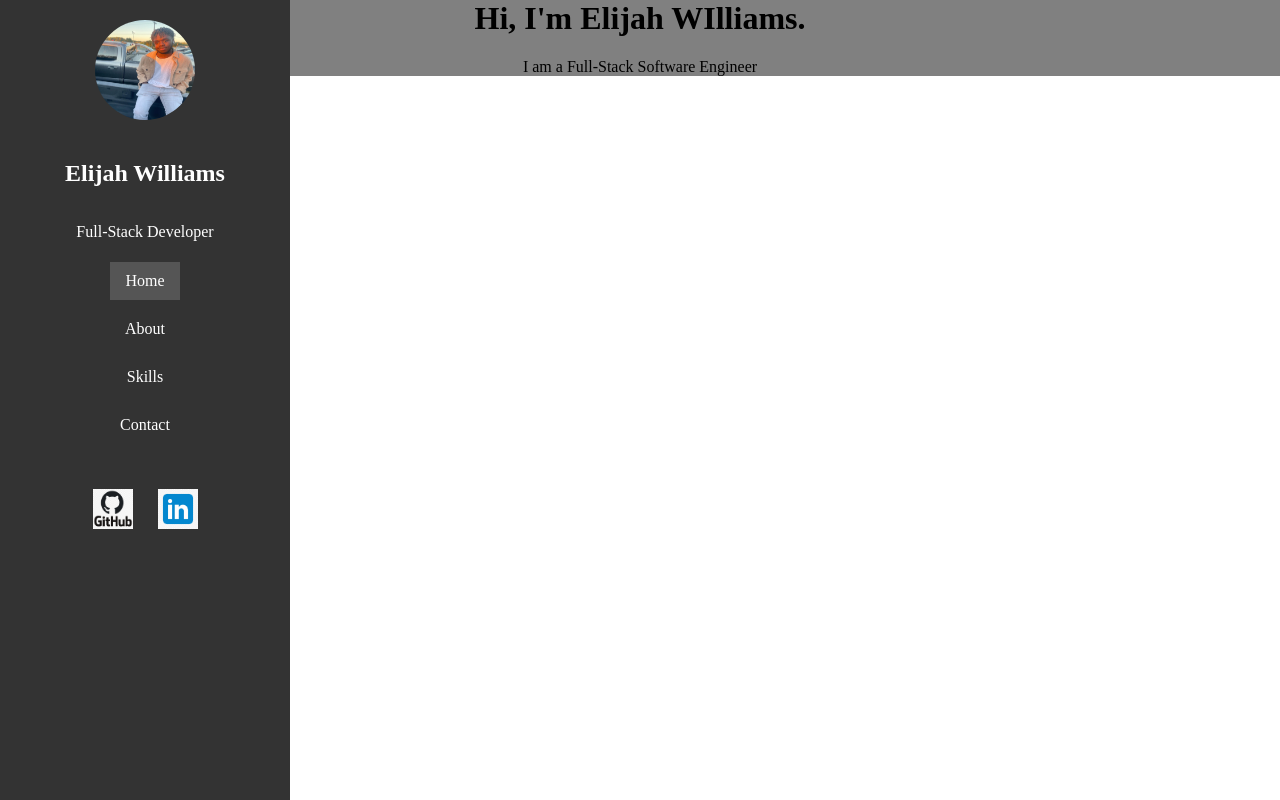
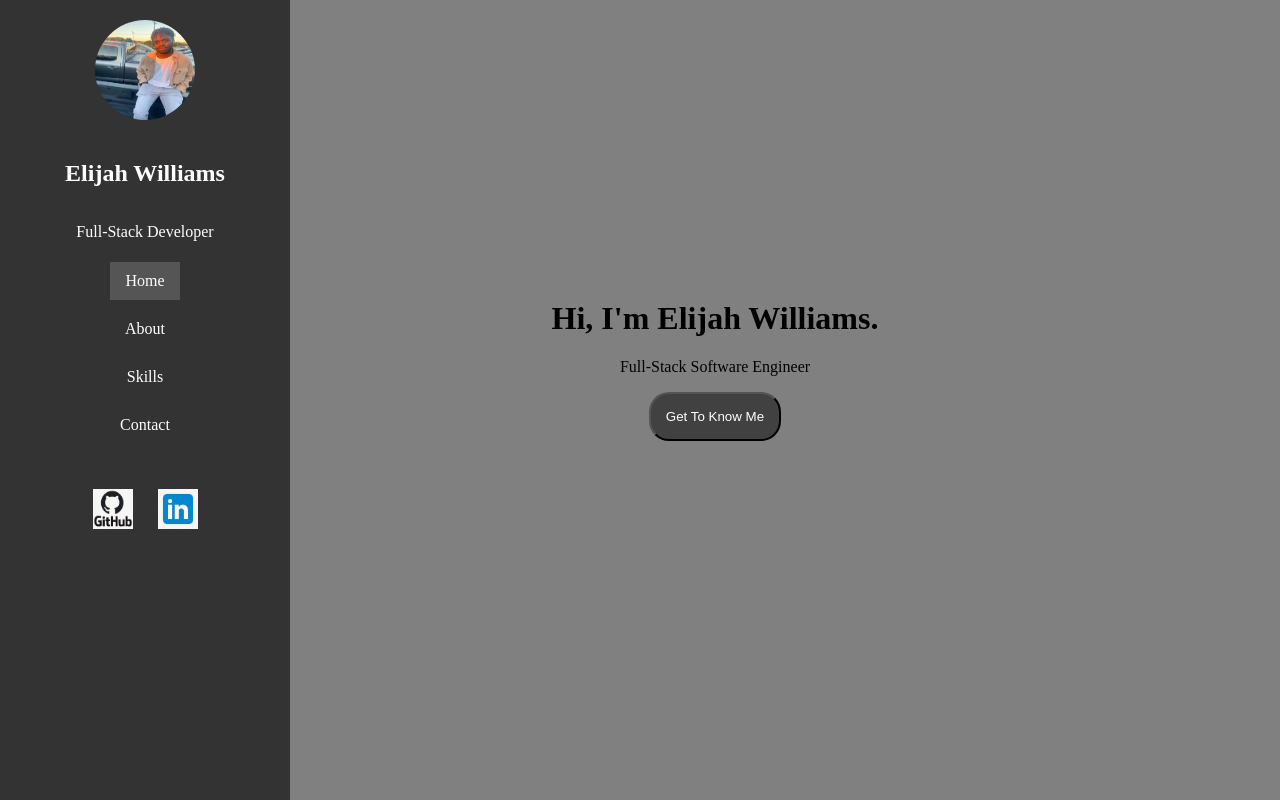
Before and after one commit to ElijahSWilliams/Portfolio, a React (Vite) app: page / in a window 1280 px wide. Built offline with nearby package versions, Linux system fonts and the light colour scheme.

Commit message:
Button Added

```diff
--- a/src/Components/Home/Home.css
+++ b/src/Components/Home/Home.css
@@ -3,5 +3,19 @@
 }
 
 .home__title {
-  margin-top: 0px;
+  margin-top: 300px;
+  margin-left: 150px;
 }
+
+.home__description {
+  margin-left: 150px;
+}
+
+.home__button {
+  margin-left: 150px;
+  background-color: rgb(65, 65, 65);
+  color: white;
+  border-radius: 20px;
+
+  padding: 15px;
+}
--- a/src/Components/Home/Home.jsx
+++ b/src/Components/Home/Home.jsx
@@ -3,8 +3,9 @@ import "./Home.css";
 function Home() {
   return (
     <div className="home">
-      <h1 className="home__title">Hi, I'm Elijah WIlliams. </h1>
-      <p className="home__description">I am a Full-Stack Software Engineer</p>
+      <h1 className="home__title">Hi, I'm Elijah Williams. </h1>
+      <p className="home__description"> Full-Stack Software Engineer</p>
+      <button className="home__button">Get To Know Me</button>
     </div>
   );
 }
--- a/src/index.css
+++ b/src/index.css
@@ -1,5 +1,5 @@
 body {
   margin: 0;
   padding: 0;
-  /*  background: linear-gradient(#6a0dad, #4b0082); */
+  background: grey;
 }
```
